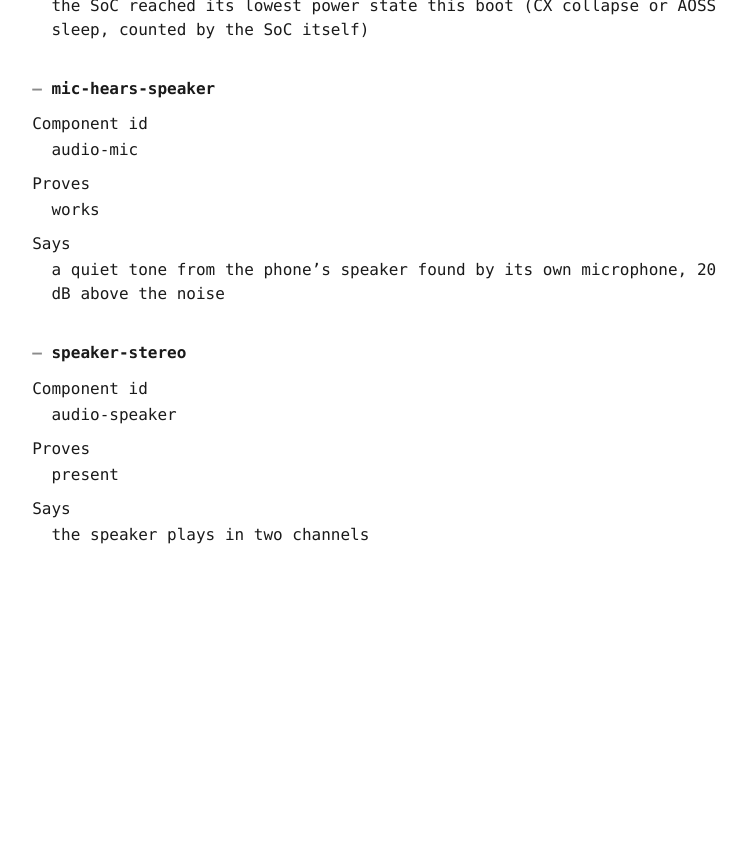
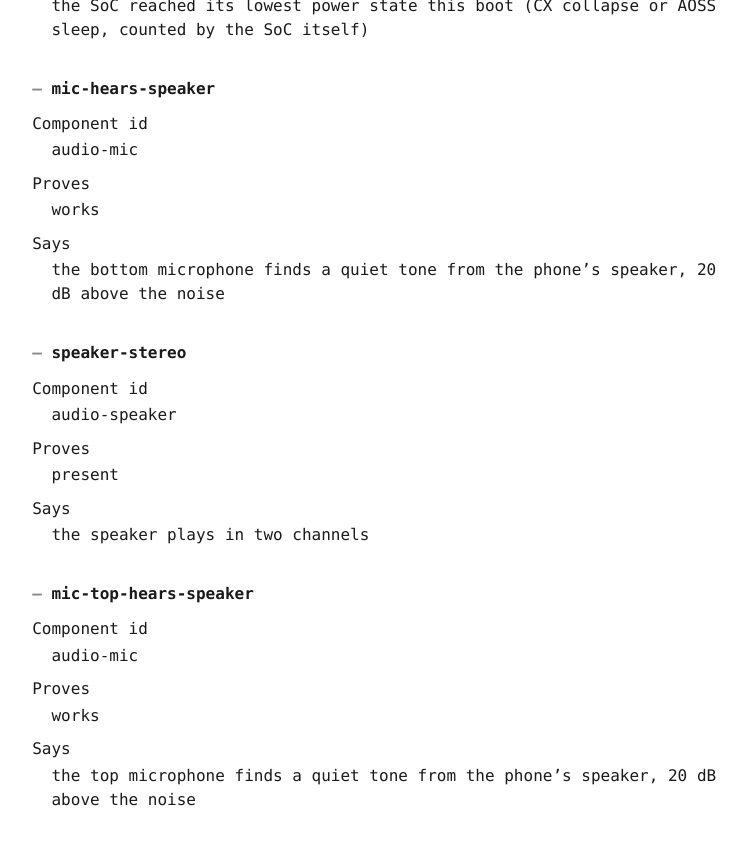
Before and after one commit to linux-phone-oco/docs, a Jekyll site: the page built from docs/tests.md, in a window 1280 px wide and 900 px high, scrolled down 9080 px. Shown: the top 845 px of the window, without its empty margins (261-1008 px from the left). Built offline with Jekyll 4.4.1, drawn with Linux system fonts in a browser that asks for light colours; our own code applies the rules of GitHub Pages for plain Markdown files; before the commit the page ends 9743 px from its top, so only the background shows below that.

Commit message:
docs: Tests: the top microphone hears the speaker too (#128)
Co-authored-by: bring-up <agent@creation-guidelines>

```diff
--- a/data/tests.json
+++ b/data/tests.json
@@ -35,5 +35,6 @@
 {"id":"image-sensor","component_id":"camera-rear","proves":"present","says":"an image sensor is bound"}
 {"id":"mic-records","component_id":"audio-mic","proves":"present","says":"one second recorded from the main microphone is not digital silence"}
 {"id":"soc-sleeps","component_id":"deep-sleep","proves":"works","says":"the SoC reached its lowest power state this boot (CX collapse or AOSS sleep, counted by the SoC itself)"}
-{"id":"mic-hears-speaker","component_id":"audio-mic","proves":"works","says":"a quiet tone from the phone's speaker found by its own microphone, 20 dB above the noise"}
+{"id":"mic-hears-speaker","component_id":"audio-mic","proves":"works","says":"the bottom microphone finds a quiet tone from the phone's speaker, 20 dB above the noise"}
 {"id":"speaker-stereo","component_id":"audio-speaker","proves":"present","says":"the speaker plays in two channels"}
+{"id":"mic-top-hears-speaker","component_id":"audio-mic","proves":"works","says":"the top microphone finds a quiet tone from the phone's speaker, 20 dB above the noise"}
--- a/docs/tests.md
+++ b/docs/tests.md
@@ -493,7 +493,7 @@ Proves
 : works
 
 Says
-: a quiet tone from the phone's speaker found by its own microphone, 20 dB above the noise
+: the bottom microphone finds a quiet tone from the phone's speaker, 20 dB above the noise
 
 
 <a id="speaker-stereo"></a>
@@ -507,3 +507,16 @@ Proves
 
 Says
 : the speaker plays in two channels
+
+
+<a id="mic-top-hears-speaker"></a>
+### mic-top-hears-speaker
+
+Component id
+: audio-mic
+
+Proves
+: works
+
+Says
+: the top microphone finds a quiet tone from the phone's speaker, 20 dB above the noise
```
Also changed, not shown: docs/index.md (+1 -1 lines).
